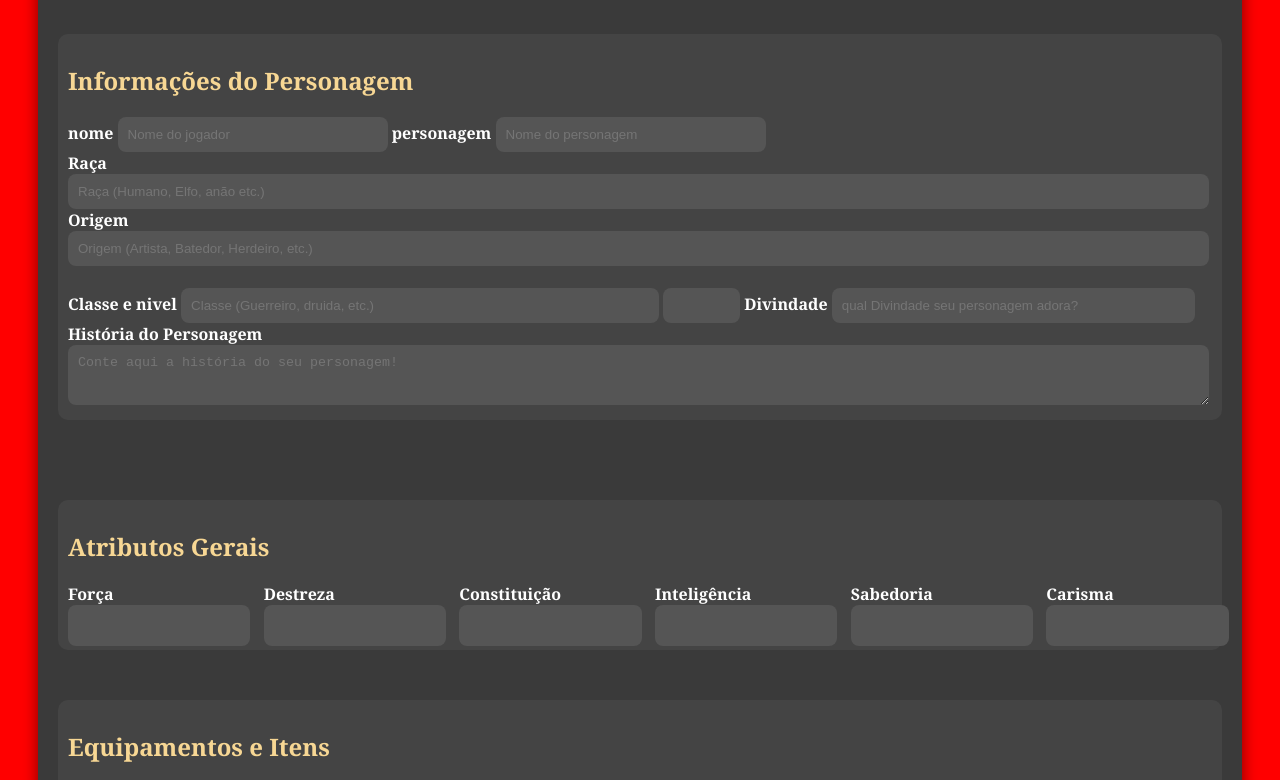
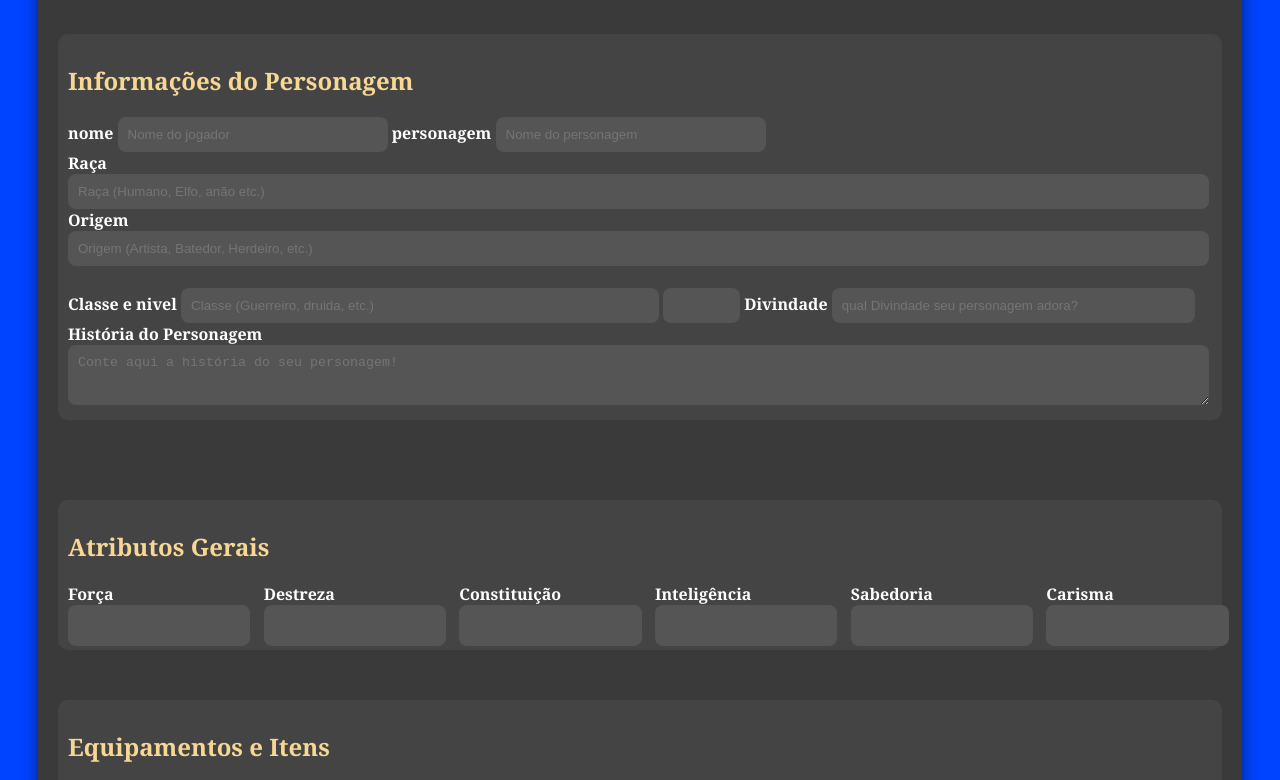
Before and after one commit to KauaZanini/projeto-fichaT20, a plain HTML site: page index.html in a window 1280 px wide. Shown: the part 138-918 px from the top of the page. Drawn offline with Linux system fonts and the light colour scheme.

Commit message:
Update cssdoindex.css
aaaaaaaaaaaaa

```diff
--- a/cssdoindex.css
+++ b/cssdoindex.css
@@ -1,6 +1,6 @@
 body {
             font-family: "Georgia", serif;
-            background: #ff0000;
+            background: #0044ff;
             color: #ffffff;
             padding: 30px;
             padding-bottom: 20px;
```
